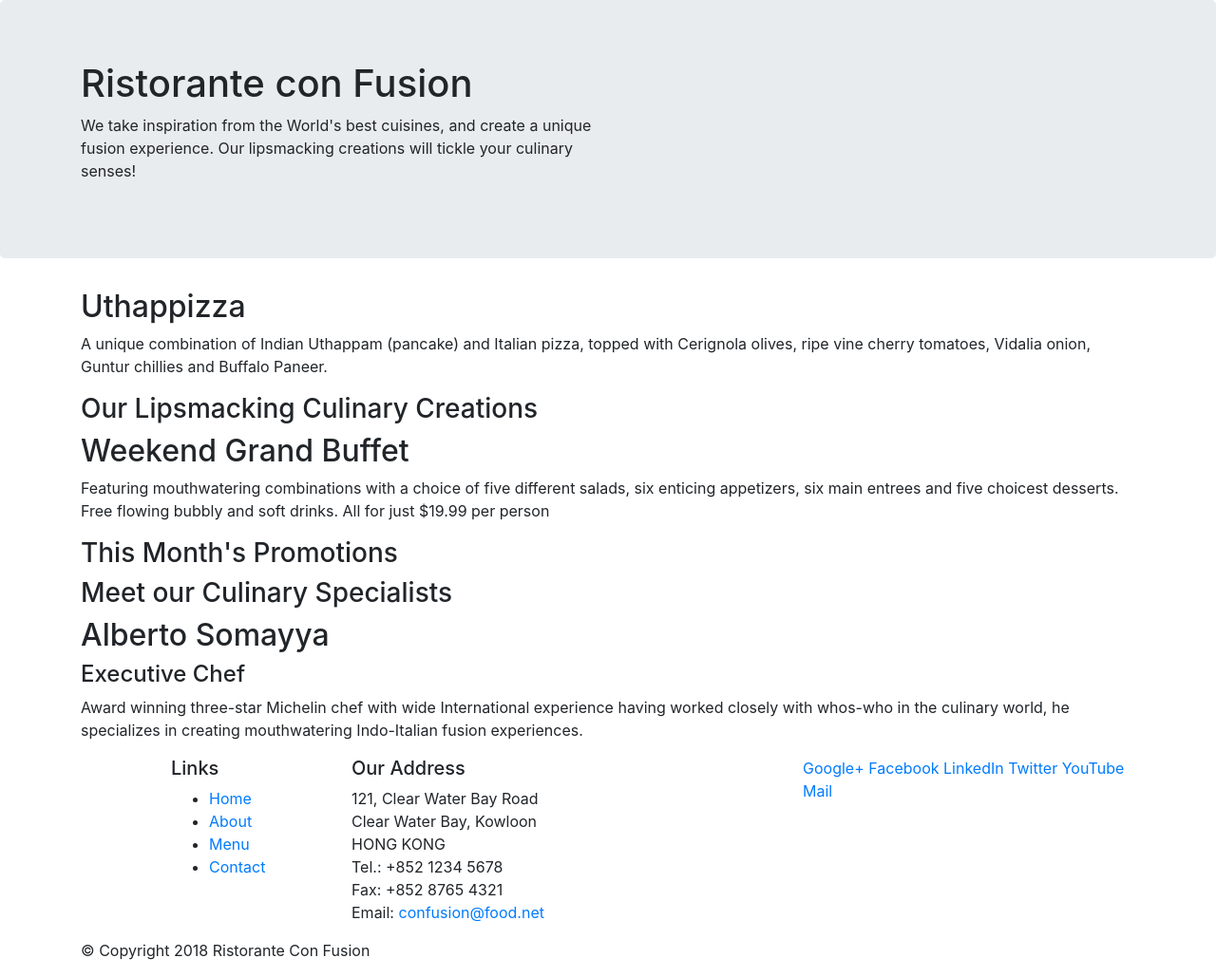
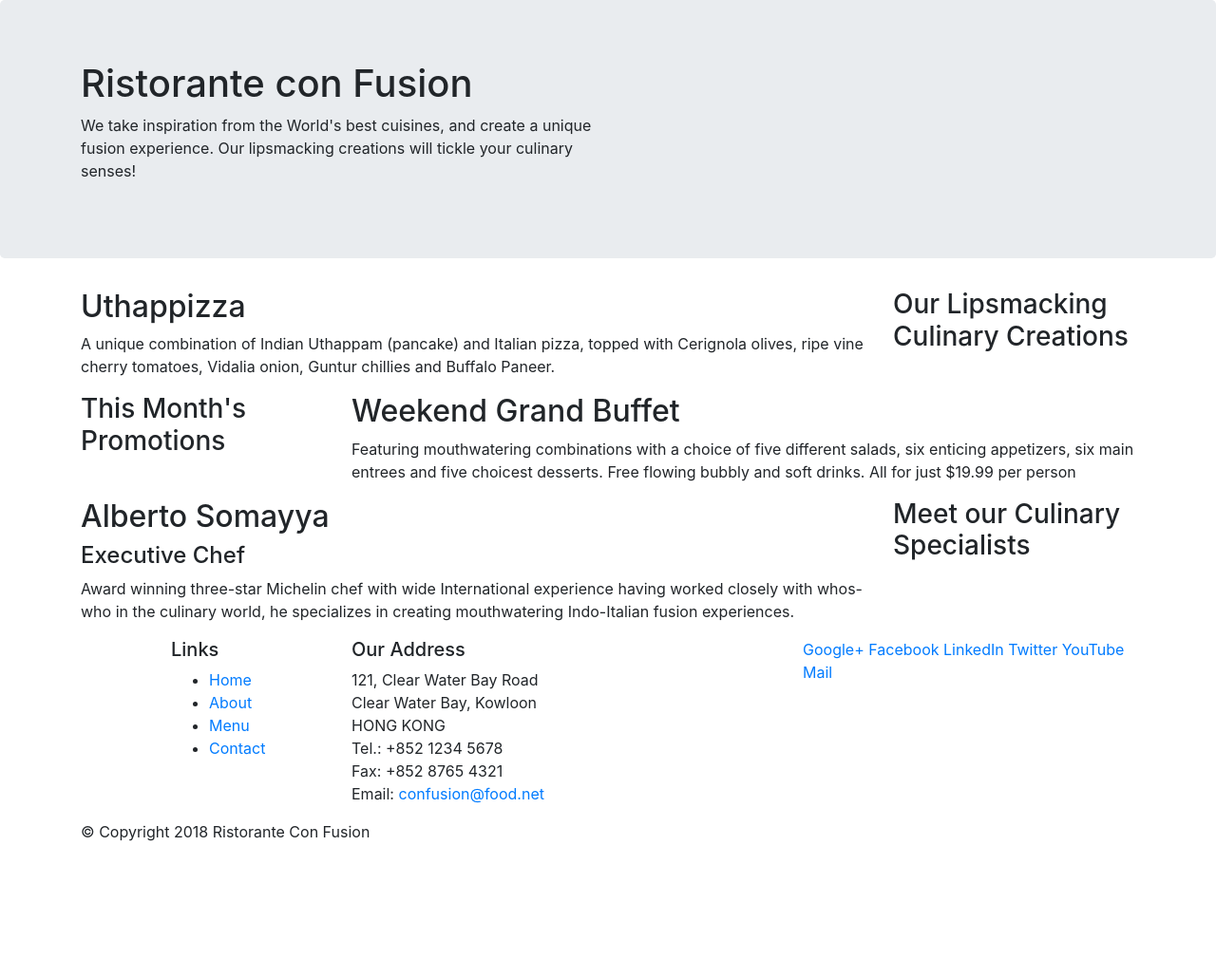
Before and after one commit to JhonTech/bootstrap_curso, a website: page index.html in a window 1280 px wide. Shown: the whole page at 95% size. After the commit the page ends 904 px from the top, so only its background shows below. Drawn offline with nearby package versions, Linux system fonts and the light colour scheme; a web font is replaced by a local one.

Commit message:
ejercicio1

```diff
--- a/index.html
+++ b/index.html
@@ -28,7 +28,7 @@
 
     <div class="container">
         <div class="row">
-            <div class="col-12 colsm-4 order-sm-last col-ms-3">
+            <div class="col-12 col-sm-4 order-sm-last col-md-3">
                 <h3>Our Lipsmacking Culinary Creations</h3>
             </div>
             <div class="col col-sm  order-sm-first col-md">
@@ -39,20 +39,20 @@
 
 
         <div class="row">
-            <div class="col-12 colsm-4 order-sm-last col-ms-3">
+            <div class="col-12 col-sm-4 col-md-3">
                 <h3>This Month's Promotions</h3>
             </div>
-            <div class="col col-sm order-sm-first col-md">
+            <div class="col col-sm col-md">
                 <h2>Weekend Grand Buffet</h2>
                 <p>Featuring mouthwatering combinations with a choice of five different salads, six enticing appetizers, six main entrees and five choicest desserts. Free flowing bubbly and soft drinks. All for just $19.99 per person </p>
             </div>
         </div>
 
         <div class="row">
-            <div class="col-12 colsm-4 col-ms-3">
+            <div class="col-12 col-sm-4 order-sm-last col-md-3">
                 <h3>Meet our Culinary Specialists</h3>
             </div>
-            <div class="col col-sm col-md">
+            <div class="col col-sm order-sm-first col-md">
                 <h2>Alberto Somayya</h2>
                 <h4>Executive Chef</h4>
                 <p>Award winning three-star Michelin chef with wide International experience having worked closely with whos-who in the culinary world, he specializes in creating mouthwatering Indo-Italian fusion experiences. </p>
```
